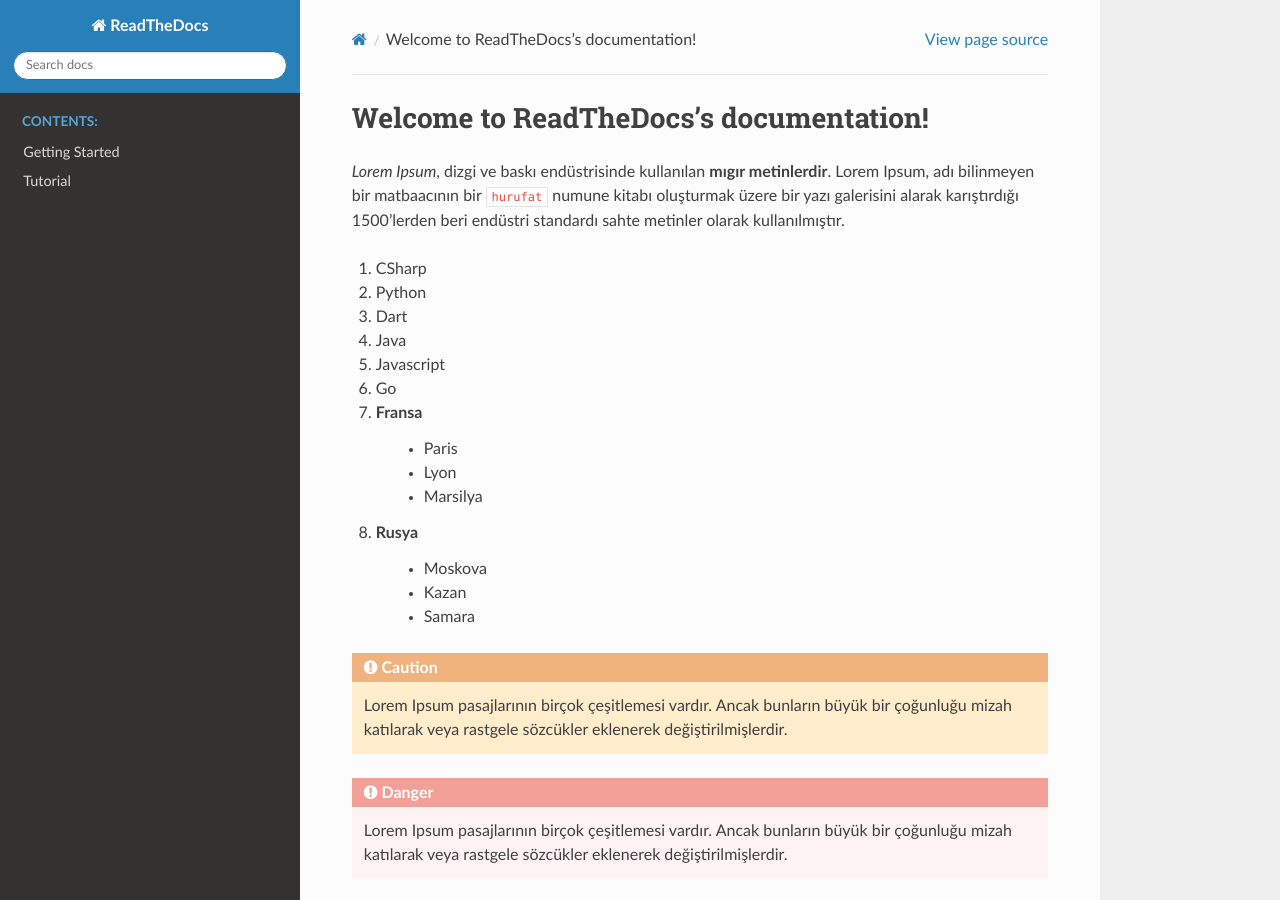
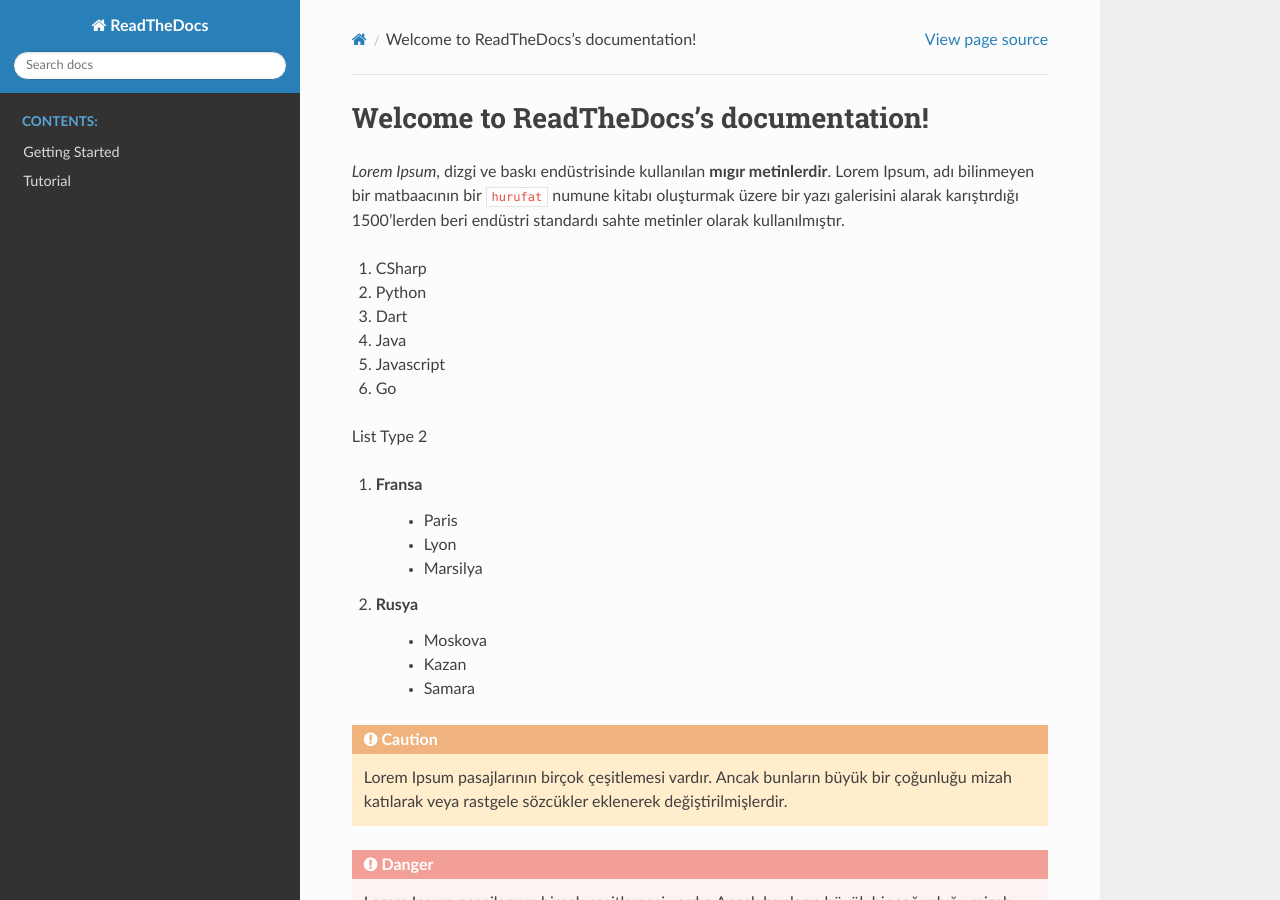
Before and after one commit to mustafadikyar/readthedocs-implementation, a Sphinx documentation site: the page built from source/index.rst, in a window 1280 px wide and 900 px high. Built offline with Sphinx 7.4.7 and the Read the Docs theme 2.0.0, drawn with Linux system fonts in a browser that asks for light colours.

Commit message:
Update index.rst

```diff
--- a/source/index.rst
+++ b/source/index.rst
@@ -17,6 +17,8 @@ sahte metinler olarak kullanılmıştır.
 #. Java
 #. Javascript
 #. Go
+
+List Type 2
 
 #. Fransa
     * Paris
```
